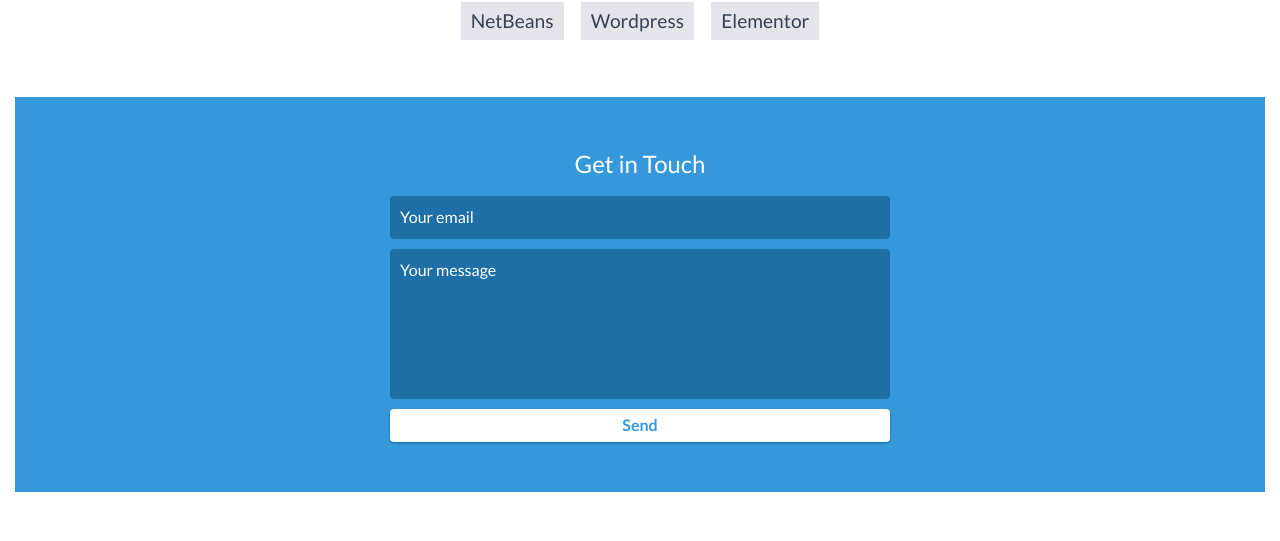
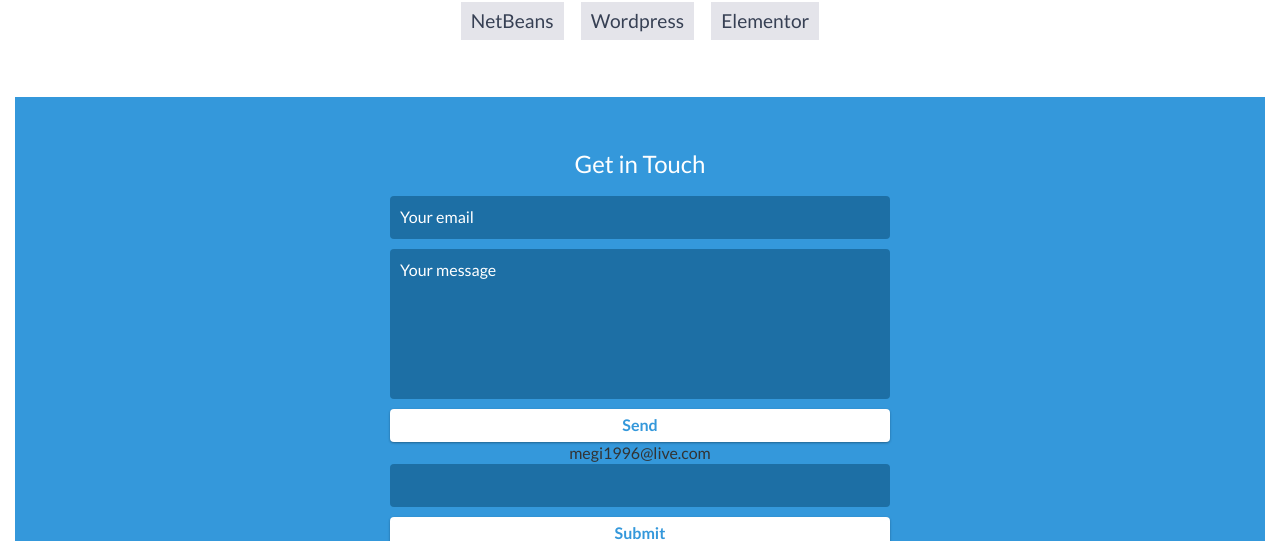
Before and after one commit to meggipro223/portfolio, a website: page index.html in a window 1280 px wide. Shown: the part 4196-4737 px from the top of the page. Drawn offline with nearby package versions, Linux system fonts and the light colour scheme; files whose address does not match are found by name.

Commit message:
Update index.html

```diff
--- a/index.html
+++ b/index.html
@@ -249,6 +249,11 @@
                 <textarea name="message" placeholder="Your message" required></textarea>
                 <button type="submit">Send</button>
             </form>
+		<form action="https://formspree.io/f/{form_id}" method="post">
+  <label for="email">megi1996@live.com</label>
+  <input name="Email" id="email" type="email">
+  <button type="submit">Submit</button>
+</form>
         </div>
         <!-- End #contact-form -->
     </div>
```
